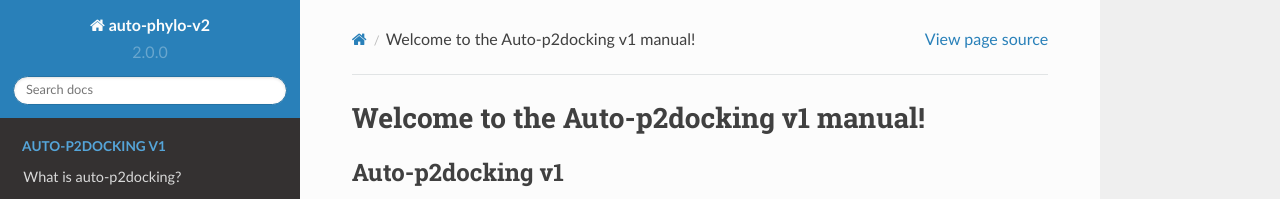
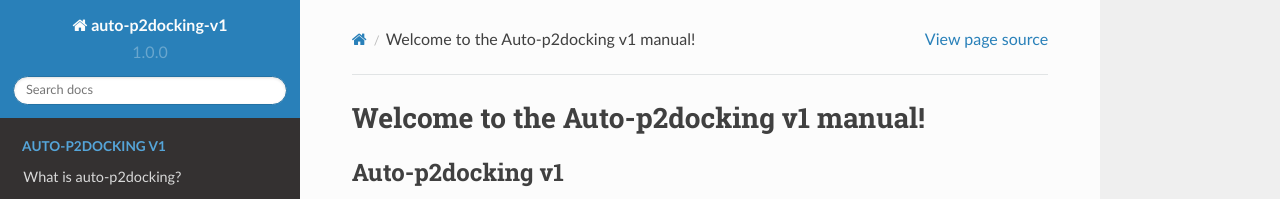
Before and after one commit to pegi3s/auto-p2docking-docs, a Sphinx documentation site: the page built from source/index.rst, in a window 1280 px wide. Shown: the top 199 px of the page. Built offline with Sphinx 7.4.7 and the Read the Docs theme 2.0.0, drawn with Linux system fonts in a browser that asks for light colours.

Commit message:
Update conf.py

```diff
--- a/source/conf.py
+++ b/source/conf.py
@@ -19,12 +19,12 @@
 
 # -- Project information -----------------------------------------------------
 
-project = u'auto-phylo-v2'
+project = u'auto-p2docking-v1'
 copyright = u'2023, Phenotypic Evolution Group and SING Research Group'
 author = u'Phenotypic Evolution Group and SING Research Group'
 
 # The short X.Y version
-version = u'2.0.0'
+version = u'1.0.0'
 # The full version, including alpha/beta/rc tags
 release = u''
 
@@ -106,7 +106,7 @@ html_theme_path = [sphinx_rtd_theme.get_html_theme_path()]
 # -- Options for HTMLHelp output ---------------------------------------------
 
 # Output file base name for HTML help builder.
-htmlhelp_basename = 'auto-phylo'
+htmlhelp_basename = 'auto-p2docking'
 
 
 # -- Options for LaTeX output ------------------------------------------------
```
